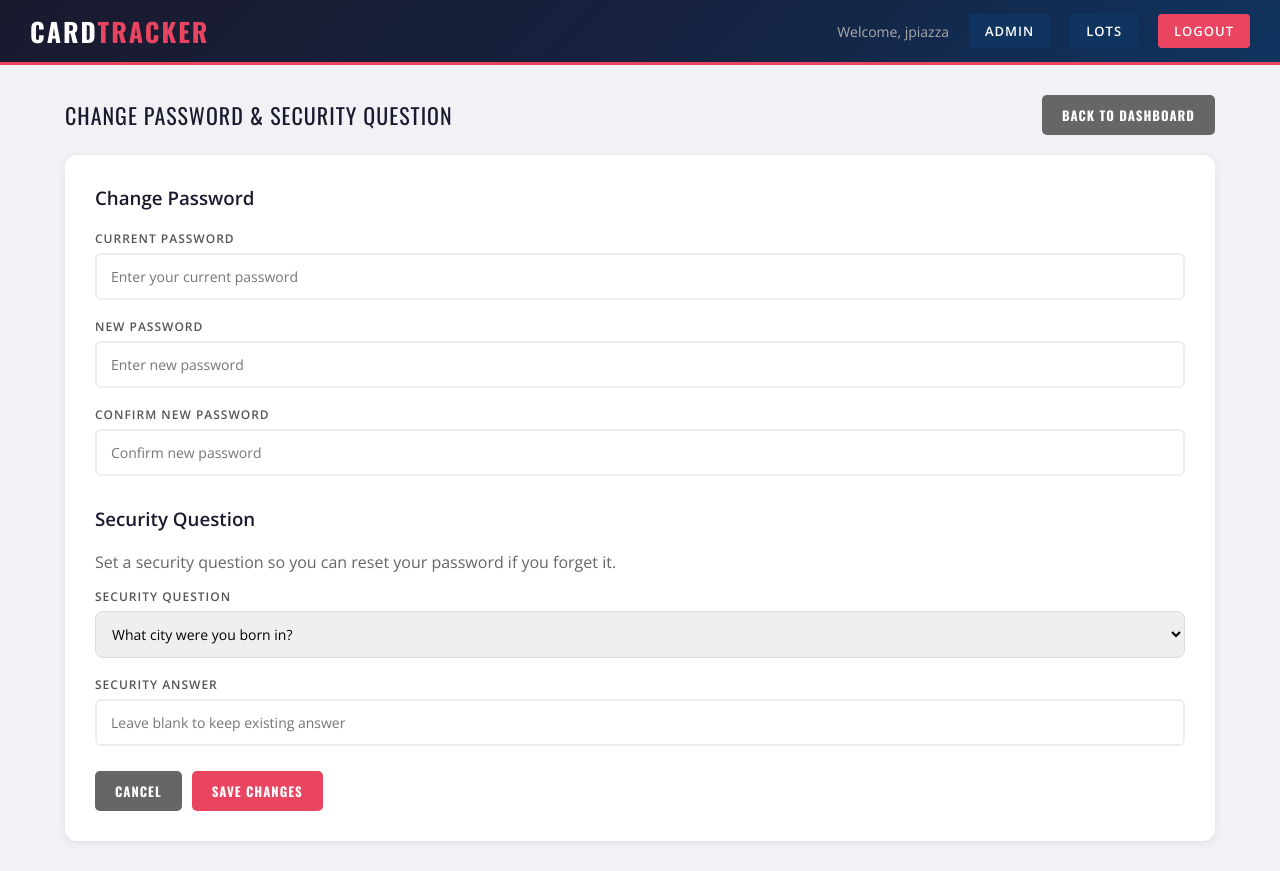
After one commit to jtpiazzamn/card-tracker, a Flask app: page /change_password in a window 1280 px wide. The commit adds this page. Run offline with Flask 3, Linux system fonts and the light colour scheme; a user stored in the database is signed in.

Commit message:
Add forgot password with security questions and change password page

```diff
--- a/main.py
+++ b/main.py
@@ -408,3 +408,34 @@ def delete_card(card_id):
     db.session.commit()
     flash('Card deleted.')
     return redirect(url_for('main.dashboard'))
+@main.route('/change_password', methods=['GET', 'POST'])
+@login_required
+def change_password():
+    from werkzeug.security import generate_password_hash, check_password_hash
+    if request.method == 'POST':
+        current_password = request.form.get('current_password')
+        new_password = request.form.get('new_password')
+        confirm_password = request.form.get('confirm_password')
+        security_question = request.form.get('security_question')
+        security_answer = request.form.get('security_answer', '').strip()
+
+        if not check_password_hash(current_user.password, current_password):
+            flash('Current password is incorrect.')
+            return redirect(url_for('main.change_password'))
+
+        if new_password != confirm_password:
+            flash('New passwords do not match.')
+            return redirect(url_for('main.change_password'))
+
+        current_user.password = generate_password_hash(new_password)
+
+        if security_question:
+            current_user.security_question = security_question
+        if security_answer:
+            current_user.security_answer = security_answer.lower().strip()
+
+        db.session.commit()
+        flash('Password and security question updated successfully.')
+        return redirect(url_for('main.dashboard'))
+
+    return render_template('change_password.html')
--- a/models.py
+++ b/models.py
@@ -10,6 +10,8 @@ class User(UserMixin, db.Model):
     password = db.Column(db.String(150), nullable=False)
     is_admin = db.Column(db.Boolean, default=False)
     date_joined = db.Column(db.DateTime, default=db.func.current_timestamp())
+    security_question = db.Column(db.String(300))
+    security_answer = db.Column(db.String(300))
     cards = db.relationship('Card', backref='owner', lazy=True)
     lots = db.relationship('Lot', backref='owner', lazy=True)
 
--- /dev/null
+++ b/templates/change_password.html
@@ -0,0 +1,75 @@
+<!DOCTYPE html>
+<html>
+<head>
+    <meta charset="UTF-8">
+    <title>CardLedger - Change Password</title>
+    <link rel="stylesheet" href="{{ url_for('static', filename='css/style.css') }}">
+</head>
+<body>
+    <nav>
+        <h1>Card<span>Tracker</span></h1>
+        <div class="nav-right">
+            <span>Welcome, {{ current_user.username }}</span>
+            {% if current_user.is_admin %}
+                <a href="{{ url_for('admin.admin_dashboard') }}" style="background:#0f3460;">Admin</a>
+            {% endif %}
+            <a href="{{ url_for('main.lots') }}" style="background:#0f3460;">Lots</a>
+            <a href="{{ url_for('auth.logout') }}">Logout</a>
+        </div>
+    </nav>
+    <div class="page-wrapper">
+        <div class="dashboard-container">
+            {% with messages = get_flashed_messages() %}
+                {% if messages %}
+                    <div class="alert" style="margin-bottom:20px;">{{ messages[0] }}</div>
+                {% endif %}
+            {% endwith %}
+            <div class="section-header">
+                <div class="section-title">Change Password & Security Question</div>
+                <a href="{{ url_for('main.dashboard') }}" class="btn" style="background:#666;">Back to Dashboard</a>
+            </div>
+            <div style="background:white; padding:30px; border-radius:12px; box-shadow:0 2px 8px rgba(0,0,0,0.08); margin-top:20px;">
+                <form method="POST">
+                    <h3 style="margin-bottom:20px; color:#1a1a2e;">Change Password</h3>
+                    <div class="form-group">
+                        <label>Current Password</label>
+                        <input type="password" name="current_password" required placeholder="Enter your current password">
+                    </div>
+                    <div class="form-group">
+                        <label>New Password</label>
+                        <input type="password" name="new_password" required placeholder="Enter new password">
+                    </div>
+                    <div class="form-group">
+                        <label>Confirm New Password</label>
+                        <input type="password" name="confirm_password" required placeholder="Confirm new password">
+                    </div>
+
+                    <h3 style="margin-top:30px; margin-bottom:20px; color:#1a1a2e;">Security Question</h3>
+                    <p style="color:#666; margin-bottom:15px;">Set a security question so you can reset your password if you forget it.</p>
+                    <div class="form-group">
+                        <label>Security Question</label>
+                        <select name="security_question" style="width:100%; padding:12px; border-radius:8px; border:1px solid #ddd; font-size:14px;">
+                            <option value="">-- Keep existing question --</option>
+                            <option value="What was the name of your first pet?" {% if current_user.security_question == 'What was the name of your first pet?' %}selected{% endif %}>What was the name of your first pet?</option>
+                            <option value="What city were you born in?" {% if current_user.security_question == 'What city were you born in?' %}selected{% endif %}>What city were you born in?</option>
+                            <option value="What is your mother's maiden name?" {% if current_user.security_question == "What is your mother's maiden name?" %}selected{% endif %}>What is your mother's maiden name?</option>
+                            <option value="What was the name of your elementary school?" {% if current_user.security_question == 'What was the name of your elementary school?' %}selected{% endif %}>What was the name of your elementary school?</option>
+                            <option value="What was the make of your first car?" {% if current_user.security_question == 'What was the make of your first car?' %}selected{% endif %}>What was the make of your first car?</option>
+                            <option value="What is the name of your favorite sports team?" {% if current_user.security_question == 'What is the name of your favorite sports team?' %}selected{% endif %}>What is the name of your favorite sports team?</option>
+                        </select>
+                    </div>
+                    <div class="form-group">
+                        <label>Security Answer</label>
+                        <input type="text" name="security_answer" placeholder="Leave blank to keep existing answer">
+                    </div>
+
+                    <div style="margin-top:25px; display:flex; gap:10px;">
+                        <a href="{{ url_for('main.dashboard') }}" class="btn" style="background:#666;">Cancel</a>
+                        <button type="submit" class="btn">Save Changes</button>
+                    </div>
+                </form>
+            </div>
+        </div>
+    </div>
+</body>
+</html>
--- a/templates/dashboard.html
+++ b/templates/dashboard.html
@@ -14,6 +14,7 @@
                 <a href="{{ url_for('admin.admin_dashboard') }}" style="background:#0f3460;">Admin</a>
             {% endif %}
             <a href="{{ url_for('main.lots') }}" style="background:#0f3460;">Lots</a>
+            <a href="{{ url_for('main.change_password') }}" style="background:#0f3460;">Change Password</a>
             <a href="{{ url_for('auth.logout') }}">Logout</a>
         </div>
     </nav>
--- a/templates/login.html
+++ b/templates/login.html
@@ -21,6 +21,7 @@
                 <button type="submit">Sign In</button>
             </form>
             <p>Don't have an account? <a href="{{ url_for('auth.register') }}">Register here</a></p>
+            <p><a href="{{ url_for('auth.forgot_password') }}">Forgot your password?</a></p>
         </div>
     </div>
 </body>
```
Also changed, not shown: auth.py (+44 -1 lines), templates/forgot_password.html (added, +49 -0 lines), templates/register.html (+10 -0 lines), instance/cards.db.
